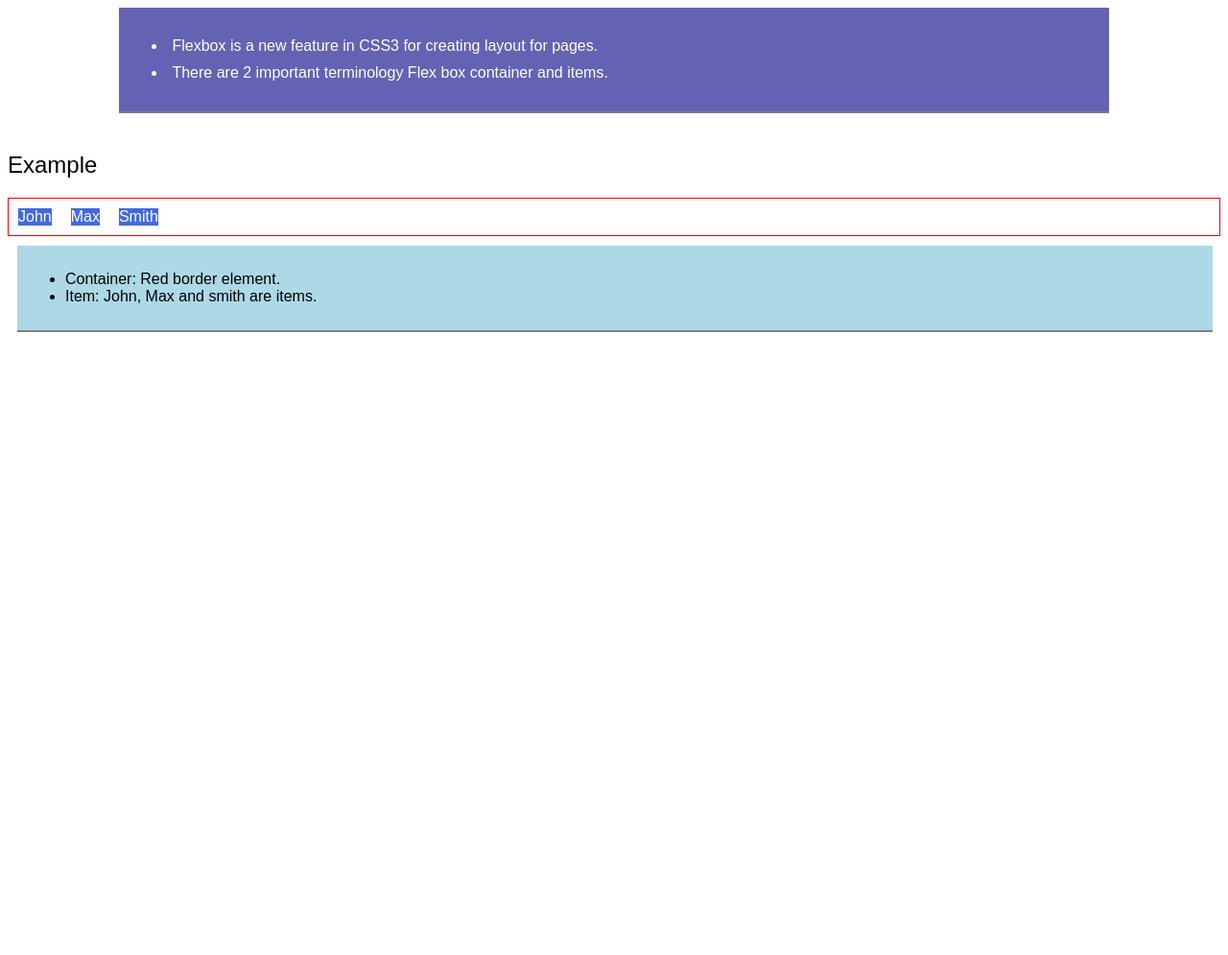
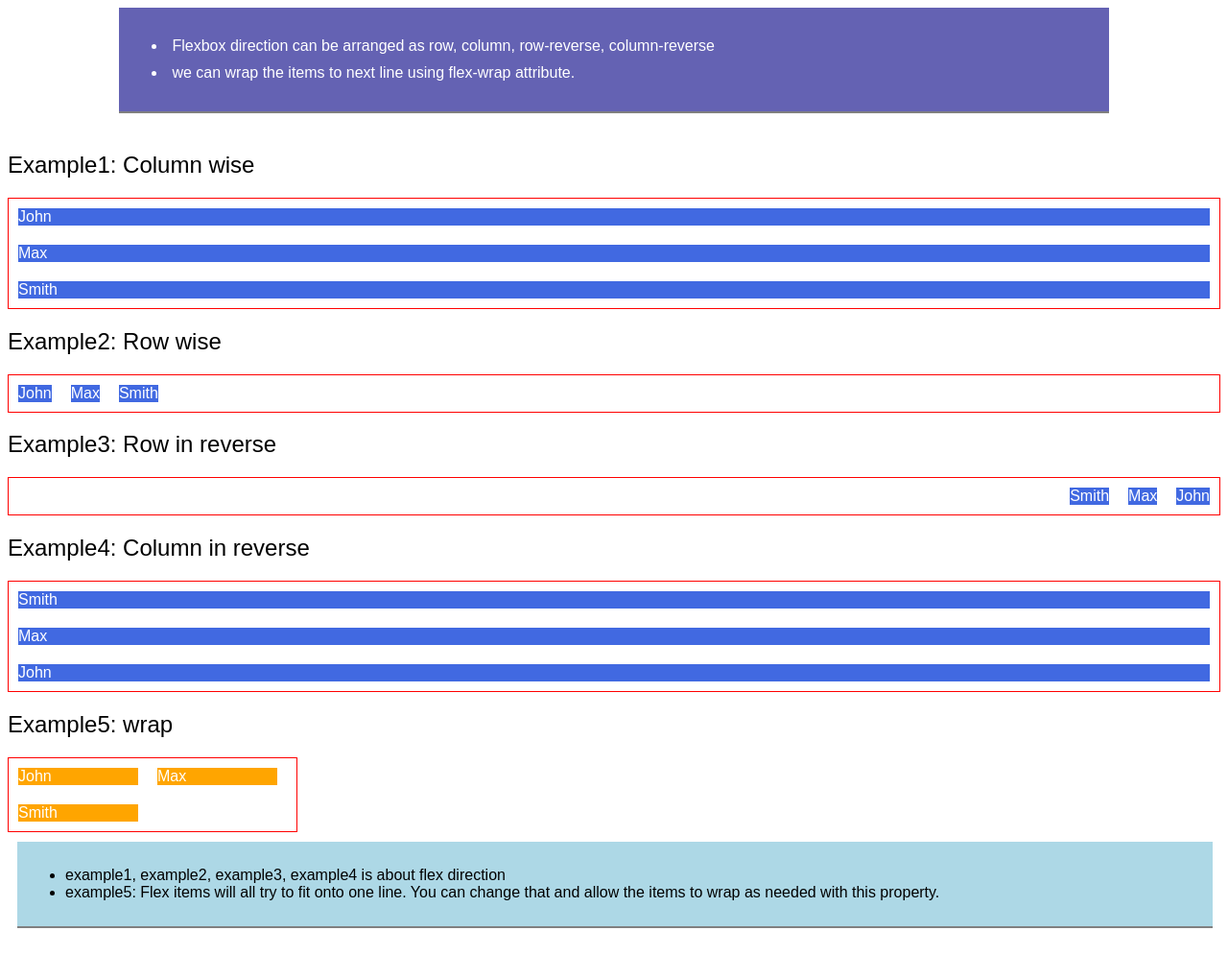
Before and after one commit to saan1984/html-css-session, a plain HTML site: page css/flexbox/example3/example.html in a window 1280 px wide. Shown: the part 100-1095 px from the top of the page at 96% size. Before the commit the page ends 800 px from the top, so only its background shows below. Drawn offline with Linux system fonts and the light colour scheme.

Commit message:
boot camp HTML & CSS session

```diff
--- a/css/flexbox/example3/example.html
+++ b/css/flexbox/example3/example.html
@@ -3,13 +3,40 @@
 <head>
     <link rel="stylesheet" href="../../../assets/theme.css">
     <style>
-        .student-container{
-            display: flex;
-            border: 1px solid red;
-        }
         .student {
             background: royalblue;
             margin: 10px;
+            color:white;
+        }
+        .student-container-1{
+            display: flex;
+            flex-direction: column;
+            border: 1px solid red;
+        }
+        .student-container-2{
+            display: flex;
+            flex-direction: row;
+            border: 1px solid red;
+        }
+        .student-container-3{
+            display: flex;
+            flex-direction: row-reverse;
+            border: 1px solid red;
+        }
+        .student-container-4{
+            display: flex;
+            flex-direction: column-reverse;
+            border: 1px solid red;
+        }
+        .student-container-5{
+            display: flex;
+            flex-wrap: wrap;
+            width: 300px;
+            border: 1px solid red;
+        }
+        .student-container-5 .student {
+            background: orange;
+            width : 125px;
             color:white;
         }
     </style>
@@ -17,18 +44,43 @@
 <body>
 
 <div class="header">
-    <h1>FlexBox Container and Items</h1>
+    <h1>Flex direction and wrap</h1>
 </div>
 <div class="section description">
     <ul>
-        <li class="item">Flexbox is a new feature in CSS3 for creating layout for pages.</li>
-        <li class="item">There are 2 important terminology Flex box container and items.</li>
+        <li class="item">Flexbox direction can be arranged as row, column, row-reverse, column-reverse</li>
+        <li class="item">we can wrap the items to next line using flex-wrap attribute.</li>
     </ul>
 </div>
 <div class="section example">
-    <h2>Example</h2>
+    <h2>Example1: Column wise</h2>
     <!--Example starts here -->
-    <div class="student-container">
+    <div class="student-container-1">
+        <div class="student">John</div>
+        <div class="student">Max</div>
+        <div class="student">Smith</div>
+    </div>
+    <h2>Example2: Row wise</h2>
+    <div class="student-container-2">
+        <div class="student">John</div>
+        <div class="student">Max</div>
+        <div class="student">Smith</div>
+    </div>
+    <h2>Example3: Row in reverse</h2>
+    <div class="student-container-3">
+        <div class="student">John</div>
+        <div class="student">Max</div>
+        <div class="student">Smith</div>
+    </div>
+    <h2>Example4: Column in reverse</h2>
+    <div class="student-container-4">
+        <div class="student">John</div>
+        <div class="student">Max</div>
+        <div class="student">Smith</div>
+    </div>
+
+    <h2>Example5: wrap</h2>
+    <div class="student-container-5">
         <div class="student">John</div>
         <div class="student">Max</div>
         <div class="student">Smith</div>
@@ -37,8 +89,8 @@
 
     <div class="section example-description">
         <ul>
-            <li class="item">Container: Red border element.</li>
-            <li class="item">Item: John, Max and smith are items.</li>
+            <li class="item">example1, example2, example3, example4 is about flex direction</li>
+            <li class="item">example5: Flex items will all try to fit onto one line. You can change that and allow the items to wrap as needed with this property.</li>
         </ul>
     </div>
 </div>
```
